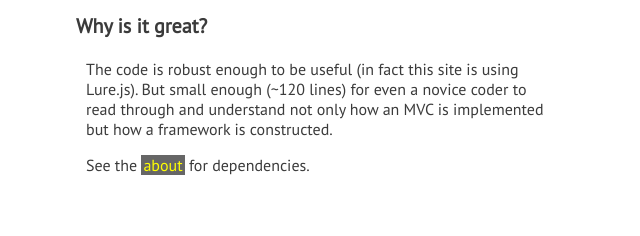
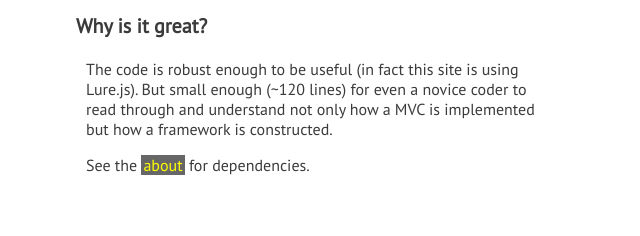
Before and after one commit to tylerthebuildor/lure.js, a plain HTML site: page index.html in a window 1280 px wide. Shown: the part 925-1161 px from the top of the page, 319-959 px from the left. Drawn offline with Linux system fonts and the light colour scheme.

Commit message:
New build.

```diff
--- a/views/home.html
+++ b/views/home.html
@@ -82,7 +82,7 @@
 			<article>
 				<h3>Why is it great?</h3>
 				<p>
-					The code is robust enough to be useful <span class="parens">(in fact this site is using Lure.js)</span>. But small enough <span class="parens">(~120 lines)</span> for even a novice coder to read through and understand not only how an MVC is implemented but how a framework is constructed.
+					The code is robust enough to be useful <span class="parens">(in fact this site is using Lure.js)</span>. But small enough <span class="parens">(~120 lines)</span> for even a novice coder to read through and understand not only how a MVC is implemented but how a framework is constructed.
 				</p>
 				<p>
 					See the <a href="#/about">about</a>
```
